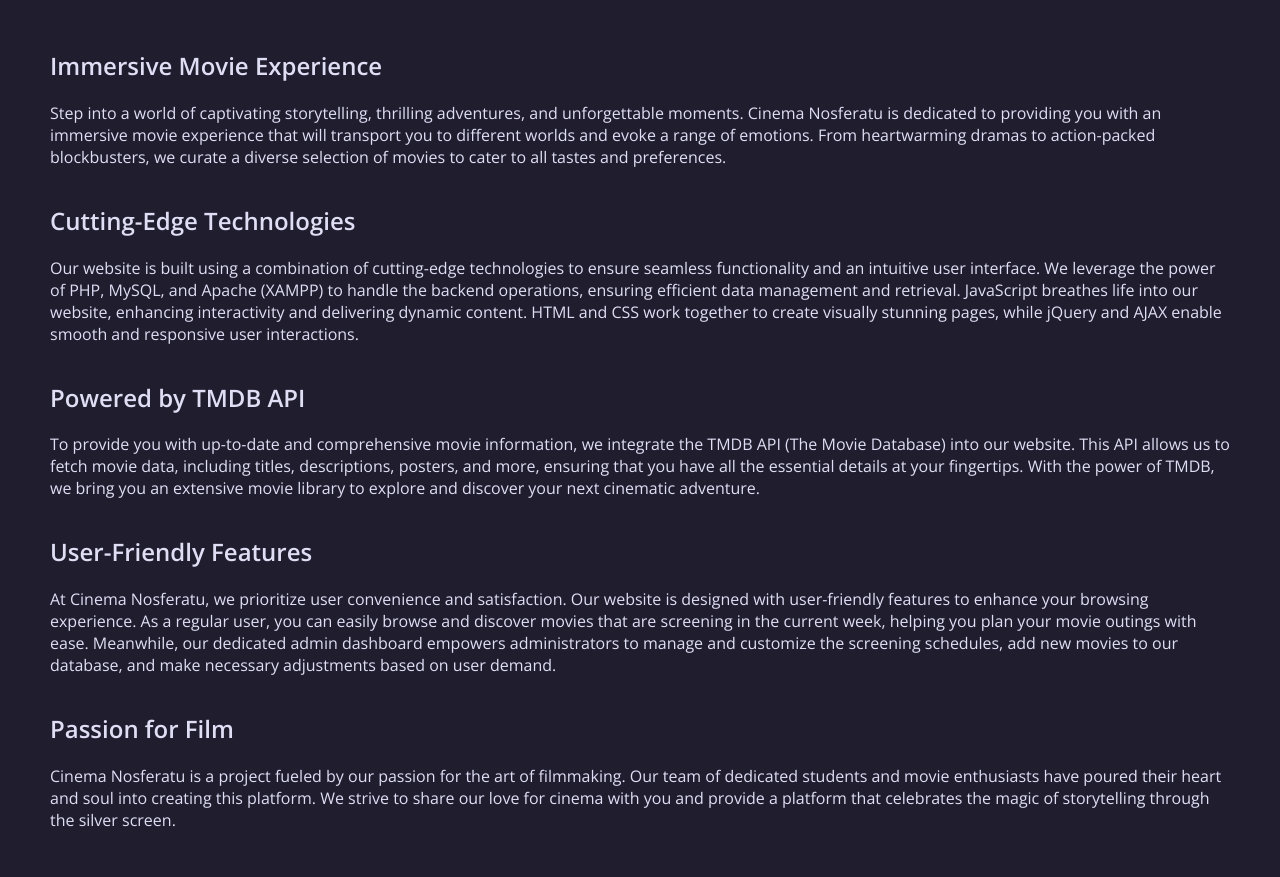
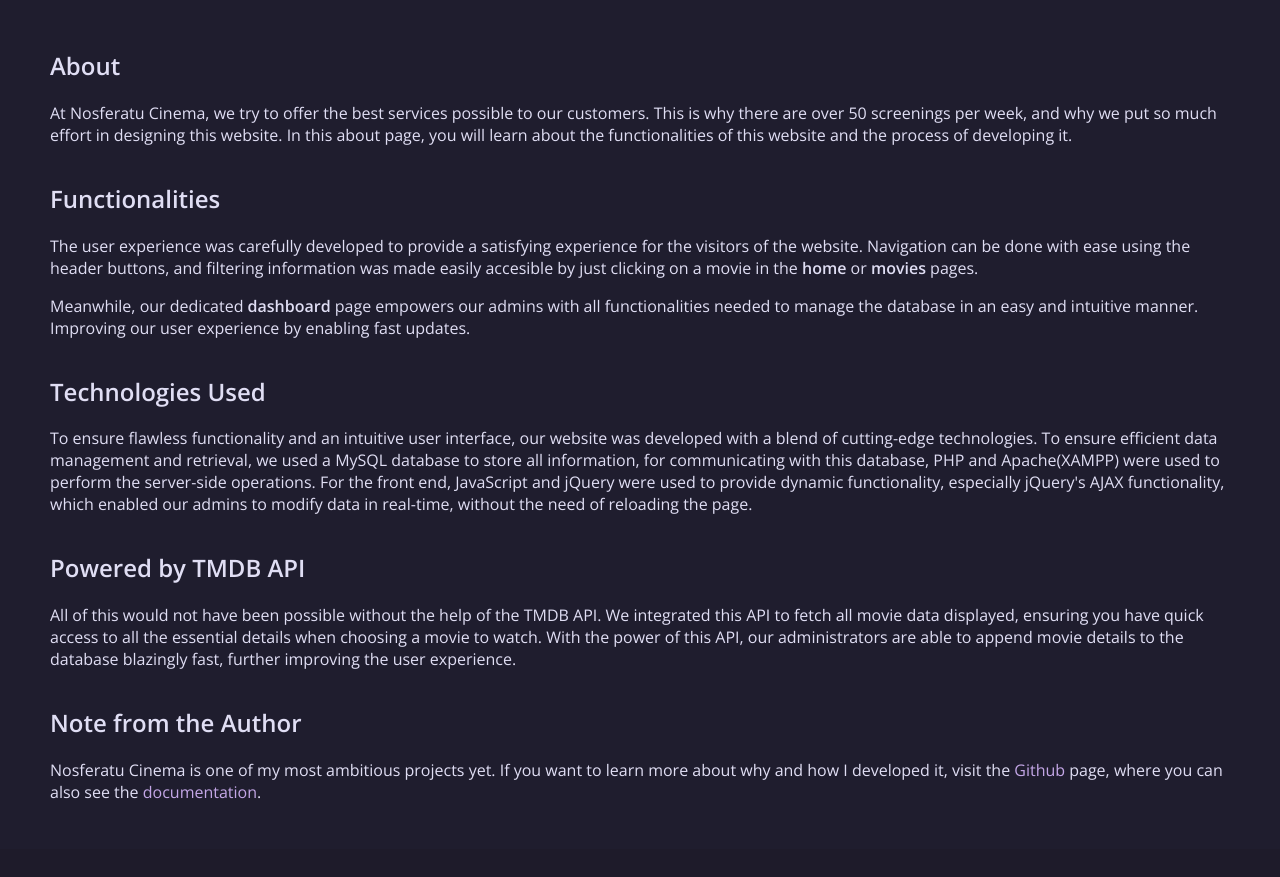
Before and after one commit to domnu-raul/nosferatu-cinema, a PHP site: page /about.php in a window 1280 px wide. Shown: the part 71-948 px from the top of the page. After the commit the page ends 870 px from the top, so only its background shows below. Run offline with PHP 8.4, Linux system fonts and the light colour scheme; a stand-in replaces the project's code that opens the database connection.

Commit message:
documentation update, about page finished

```diff
--- a/about.php
+++ b/about.php
@@ -17,46 +17,29 @@
         <span></span>
 
         <section>
-            <h2>Immersive Movie Experience</h2>
-            <p>Step into a world of captivating storytelling, thrilling adventures, and unforgettable moments. Cinema
-                Nosferatu is dedicated to providing you with an immersive movie experience that will transport you to
-                different worlds and evoke a range of emotions. From heartwarming dramas to action-packed blockbusters,
-                we curate a diverse selection of movies to cater to all tastes and preferences.</p>
+            <h2>About</h2>
+            <p>At Nosferatu Cinema, we try to offer the best services possible to our customers. This is why there are over 50 screenings per week, and why we put so much effort in designing this website. In this about page, you will learn about the functionalities of this website and the process of developing it.</p>
         </section>
 
         <section>
-            <h2>Cutting-Edge Technologies</h2>
-            <p>Our website is built using a combination of cutting-edge technologies to ensure seamless functionality
-                and an intuitive user interface. We leverage the power of PHP, MySQL, and Apache (XAMPP) to handle the
-                backend operations, ensuring efficient data management and retrieval. JavaScript breathes life into our
-                website, enhancing interactivity and delivering dynamic content. HTML and CSS work together to create
-                visually stunning pages, while jQuery and AJAX enable smooth and responsive user interactions.</p>
+            <h2>Functionalities</h2>
+            <p>The user experience was carefully developed to provide a satisfying experience for the visitors of the website. Navigation can be done with ease using the header buttons, and filtering information was made easily accesible by just clicking on a movie in the <b>home</b> or <b>movies</b> pages.</p>
+            <p>Meanwhile, our dedicated <b>dashboard</b> page empowers our admins with all functionalities needed to manage the database in an easy and intuitive manner. Improving our user experience by enabling fast updates.</p>
+        </section>
+
+        <section>
+            <h2>Technologies Used</h2>
+            <p>To ensure flawless functionality and an intuitive user interface, our website was developed with a blend of cutting-edge technologies. To ensure efficient data management and retrieval, we used a MySQL database to store all information, for communicating with this database, PHP and Apache(XAMPP) were used to perform the server-side operations. For the front end, JavaScript and jQuery were used to provide dynamic functionality, especially jQuery's AJAX functionality, which enabled our admins to modify data in real-time, without the need of reloading the page.</p>
         </section>
 
         <section>
             <h2>Powered by TMDB API</h2>
-            <p>To provide you with up-to-date and comprehensive movie information, we integrate the TMDB API (The Movie
-                Database) into our website. This API allows us to fetch movie data, including titles, descriptions,
-                posters, and more, ensuring that you have all the essential details at your fingertips. With the power
-                of TMDB, we bring you an extensive movie library to explore and discover your next cinematic adventure.
-            </p>
+            <p>All of this would not have been possible without the help of the TMDB API. We integrated this API to fetch all movie data displayed, ensuring you have quick access to all the essential details when choosing a movie to watch. With the power of this API, our administrators are able to append movie details to the database blazingly fast, further improving the user experience.</p>
         </section>
 
         <section>
-            <h2>User-Friendly Features</h2>
-            <p>At Cinema Nosferatu, we prioritize user convenience and satisfaction. Our website is designed with
-                user-friendly features to enhance your browsing experience. As a regular user, you can easily browse and
-                discover movies that are screening in the current week, helping you plan your movie outings with ease.
-                Meanwhile, our dedicated admin dashboard empowers administrators to manage and customize the screening
-                schedules, add new movies to our database, and make necessary adjustments based on user demand.</p>
-        </section>
-
-        <section>
-            <h2>Passion for Film</h2>
-            <p>Cinema Nosferatu is a project fueled by our passion for the art of filmmaking. Our team of dedicated
-                students and movie enthusiasts have poured their heart and soul into creating this platform. We strive
-                to share our love for cinema with you and provide a platform that celebrates the magic of storytelling
-                through the silver screen.</p>
+            <h2>Note from the Author</h2>
+            <p>Nosferatu Cinema is one of my most ambitious projects yet. If you want to learn more about why and how I developed it, visit the <a href="https://github.com/domnu-raul/nosferatu-cinema">Github</a> page, where you can also see the <a href="https://github.com/domnu-raul/nosferatu-cinema/tree/main/documentation-tex">documentation</a>.</p>
         </section>
         <footer>
 
--- a/data/include.json
+++ b/data/include.json
@@ -3,5 +3,5 @@
     "db_user": "root",
     "db_pass": "",
     "db_name": "cinemadb",
-    "api_key": ""
+    "api_key": "64971d742285741b35e7a6716621400c"
 }
--- a/includes/movie-table.inc.php
+++ b/includes/movie-table.inc.php
@@ -78,8 +78,7 @@
 </table>
 <div class="table-pagination">
     <?php
-    $page_count = $total_results / $entries_per_page;
-    $page_count = $page_count >= 1 ? $page_count : 1;
+    $page_count = $total_results / $entries_per_page + 1;
 
     for ($i = 1; $i <= $page_count; $i++) {
         $active = $i == $page_num ? "id=\"active-page\"" : "";
--- a/styles/about.css
+++ b/styles/about.css
@@ -4,6 +4,14 @@
     grid-template-columns: 1fr;
 }
 
+a {
+    text-decoration: none;
+    color: var(--magenta-color);
+}
+
+a:hover {
+    color: var(--red-color)
+}
 
 @media only screen and (max-width: 768px) {
     .wrapper {
```
Also changed, not shown: includes/database.inc.php (added, +17 -0 lines), 3 other files.
